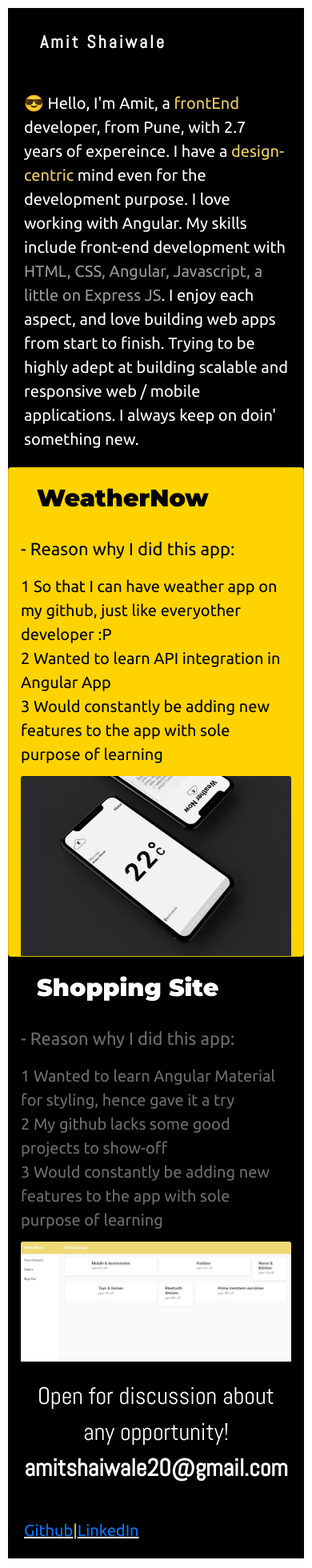
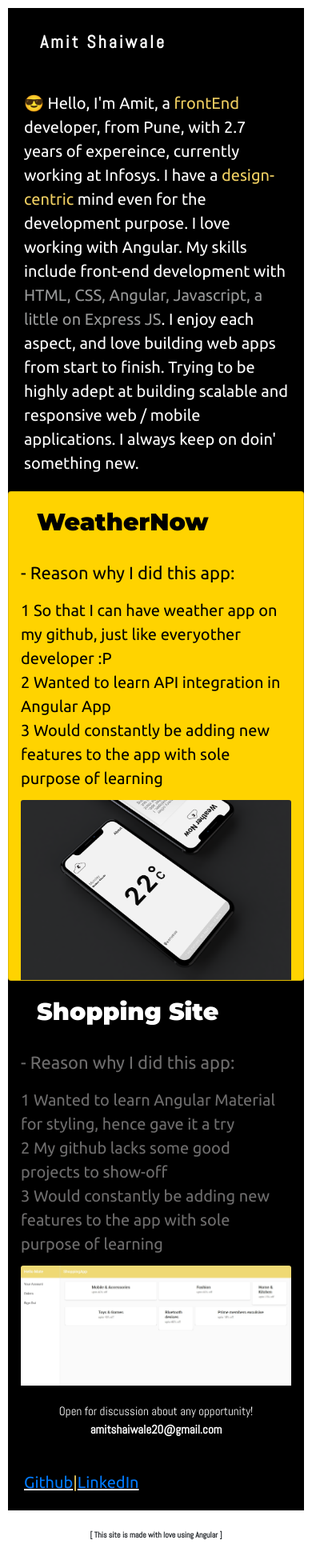
Before and after one commit to amitshaiwale/angular-portfolio, an Angular app: page / in a window 390 px wide. Shown: the top 1960 px of the page at 80% size. After the commit the page ends 1934 px from the top, so only its background shows below. Built offline with nearby package versions, Linux system fonts and the light colour scheme.

Commit message:
updates fo rmobile UI

```diff
--- a/src/app/app.component.css
+++ b/src/app/app.component.css
@@ -81,4 +81,12 @@ li{
         padding: 20px 20px 20px 20px;
     }
 
+    .footerText{
+        font-size: 10px;
+    }
+
+    .contactMe{
+        font-size: 15px;
+    }
+
 }
--- a/src/app/app.component.html
+++ b/src/app/app.component.html
@@ -2,7 +2,7 @@
   <app-navbar></app-navbar>
   <div class="bio">
     😎 Hello, I'm Amit, a <span class="highlight">frontEnd</span> developer, from Pune, with
-    2.7 years of expereince.
+    2.7 years of expereince, currently working at Infosys.
     I have a <span class="highlight">design-centric</span> mind even for the development purpose.
     I love working with Angular.
     My skills include front-end development with
```
